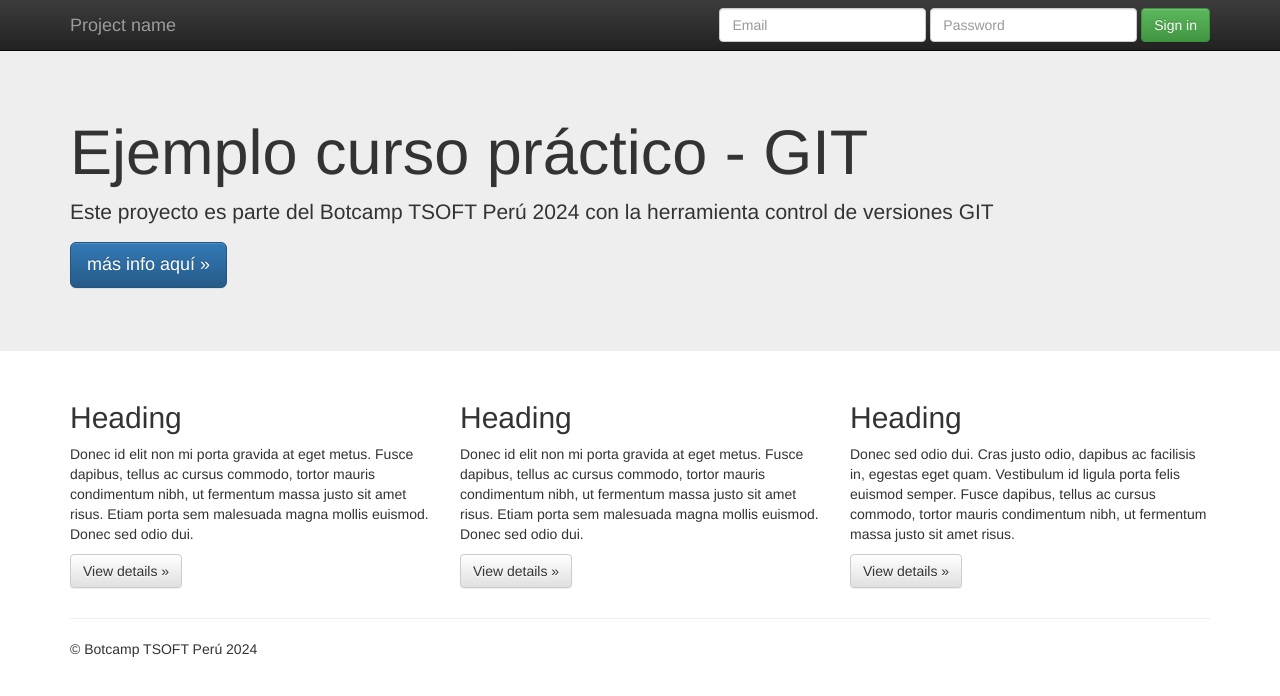
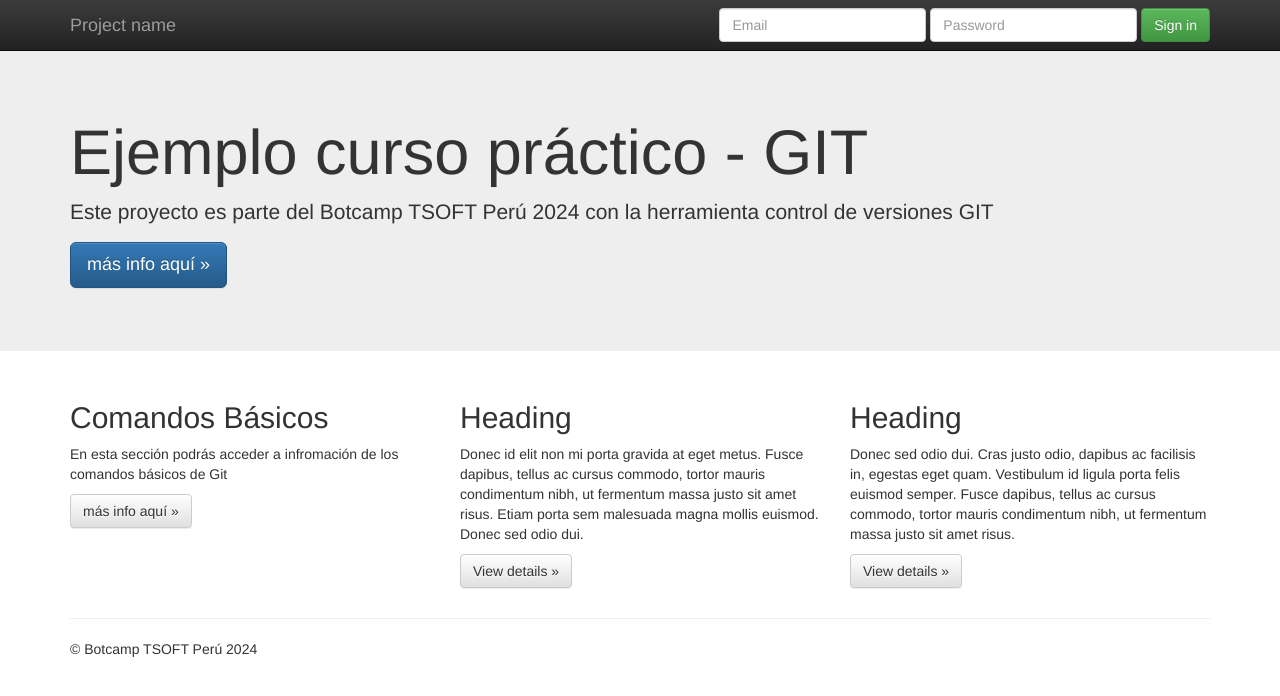
Before and after one commit to katiagarciaf/Trabajo2_Katia_Garcia, a plain HTML site: page index.html in a window 1280 px wide. Drawn offline with nearby package versions, Linux system fonts and the light colour scheme.

Commit message:
Se actualiza archivo index.html habilitando funcionalidad (comadnos básicos)

```diff
--- a/index.html
+++ b/index.html
@@ -65,9 +65,9 @@
       <!-- Example row of columns -->
       <div class="row">
         <div class="col-md-4">
-          <h2>Heading</h2>
-          <p>Donec id elit non mi porta gravida at eget metus. Fusce dapibus, tellus ac cursus commodo, tortor mauris condimentum nibh, ut fermentum massa justo sit amet risus. Etiam porta sem malesuada magna mollis euismod. Donec sed odio dui. </p>
-          <p><a class="btn btn-default" href="#" role="button">View details &raquo;</a></p>
+          <h2>Comandos Básicos</h2>
+          <p>En esta sección podrás acceder a infromación de los comandos básicos de Git </p>
+          <p><a class="btn btn-default" href="#" role="button">más info aquí &raquo;</a></p>
         </div>
         <div class="col-md-4">
           <h2>Heading</h2>
```
